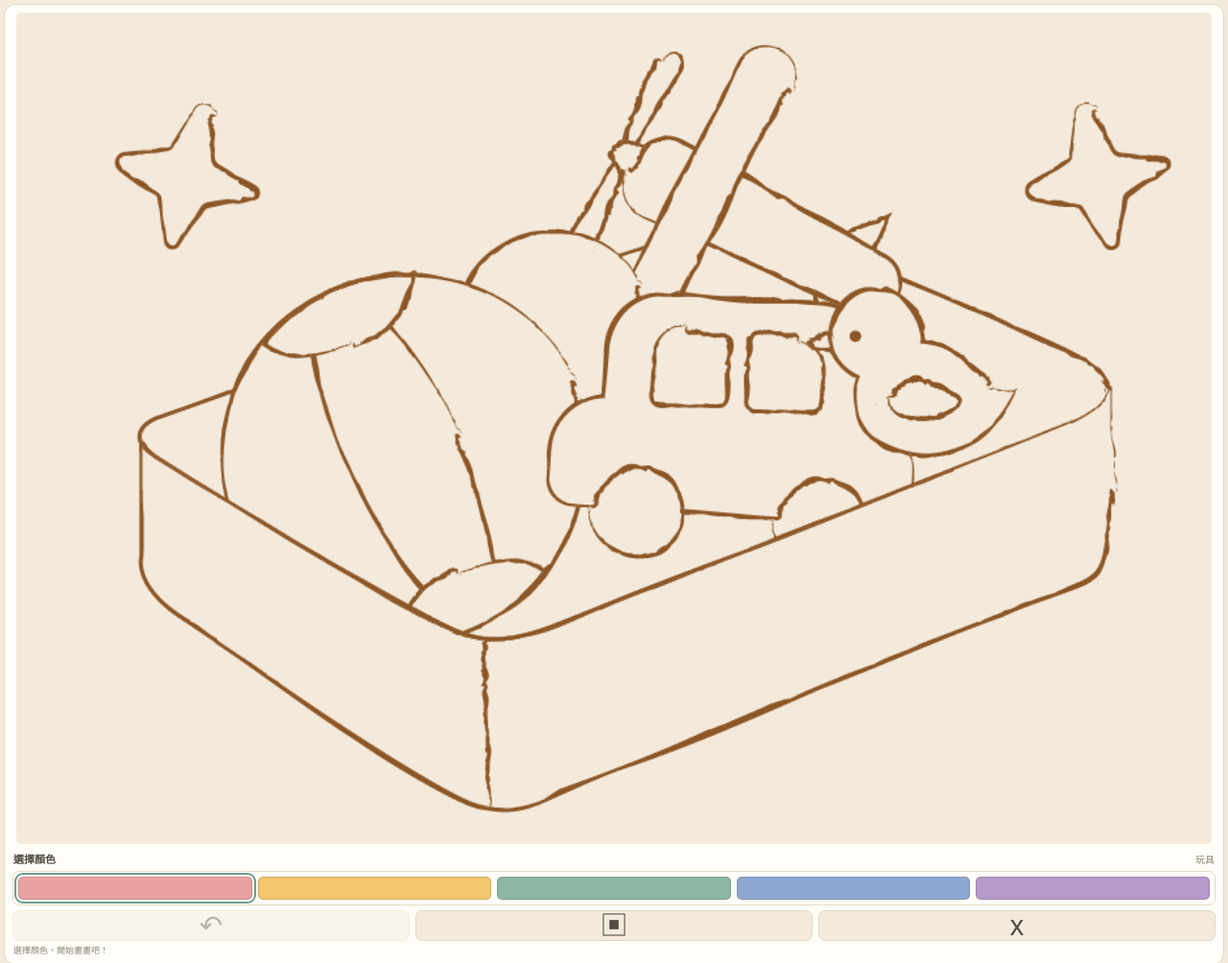
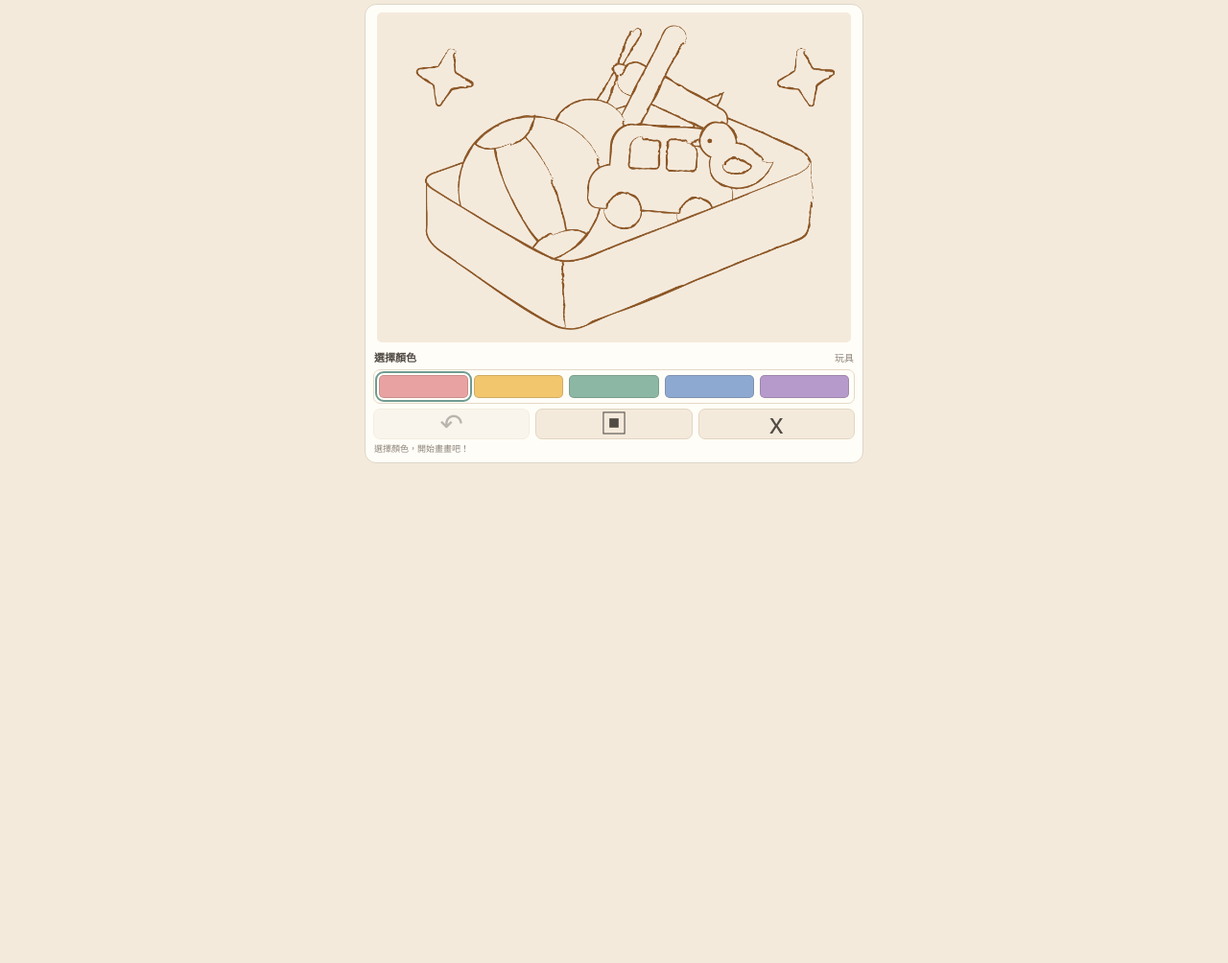
Before and after one commit to Hugsforwork/little-yong-coloring, a plain HTML site: page index.html in a window 1280 px wide. Shown: the top 1004 px of the page at 96% size. After the commit the page ends 800 px from the top, so only its background shows below. Drawn offline with Linux system fonts and the light colour scheme.

Commit message:
Update style.css

```diff
--- a/style.css
+++ b/style.css
@@ -232,42 +232,3 @@ body {
     height: 32px;
   }
 }
-/* 電子書嵌入：避免工具本身產生內部捲動 */
-html,
-body {
-  height: auto;
-  min-height: 0;
-  overflow: hidden;
-}
-
-body {
-  padding: 4px;
-}
-
-.widget {
-  height: auto;
-  min-height: 0;
-  max-width: none;
-  margin: 0 auto;
-  overflow: hidden;
-}
-/* 電子書嵌入：讓網頁高度貼合著色工具 */
-html {
-  height: 100%;
-  overflow: hidden;
-}
-
-body {
-  height: auto;
-  min-height: 0;
-  padding: 4px;
-  margin: 0;
-  overflow: hidden;
-}
-
-.widget {
-  height: auto;
-  min-height: 0;
-  margin-bottom: 0;
-  overflow: hidden;
-}
```
